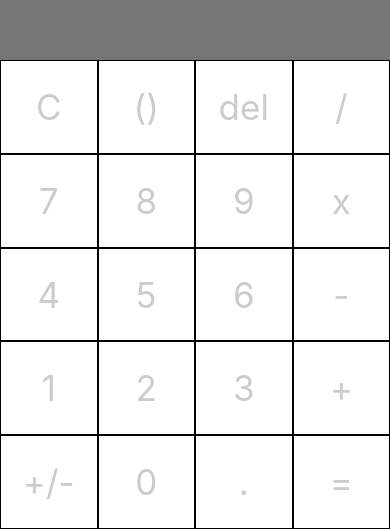
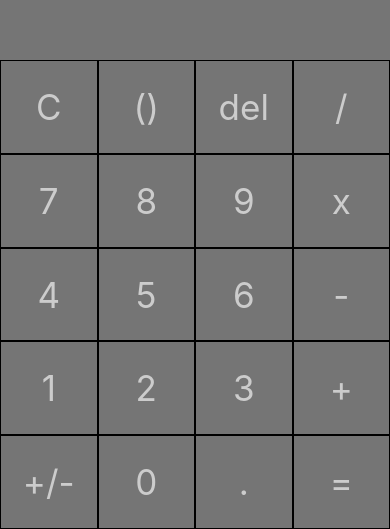
Before and after one commit to 08pixels/calculator, a React Native app: screen / in a window 390 px wide. Shown: the part 315-844 px from the top of the page. Built offline with nearby package versions, Linux system fonts and the light colour scheme.

Commit message:
add error message

```diff
--- a/src/App.js
+++ b/src/App.js
@@ -3,7 +3,6 @@ import {View, Text, StyleSheet} from 'react-native';
 import CustomButton from './CustomButton';
 
 export default class Calculator extends Component {
-
   constructor(props) {
     super(props);
 
@@ -12,42 +11,61 @@ export default class Calculator extends Component {
       ['7', '8', '9', 'x'],
       ['4', '5', '6', '-'],
       ['1', '2', '3', '+'],
-      ['+/-', '0', '.', '=']
+      ['+/-', '0', '.', '='],
     ];
 
     this.state = {
       opened: false,
       display: '',
     };
-
   }
 
   update(value) {
     this.setState({
-      display: this.getResult(this.state.display, value, this.state.opened).toString(),
-      opened: value == '()' ? !this.state.opened : this.state.opened,
-    })
+      display: this.getResult(
+        this.state.display,
+        value,
+        this.state.opened,
+      ).toString(),
+      opened: value === '()' ? !this.state.opened : this.state.opened,
+    });
   }
 
   getResult(currentDisplay, value, opened) {
-    if(value == 'C')
-      return '';
+    if (currentDisplay === 'Error') {
+      currentDisplay = '';
+    }
 
-    if(value == '='){
-      if(currentDisplay)
-        return eval(currentDisplay.replace(/x/gi, '*'));
+    if (value === 'C') {
       return '';
     }
 
-    if(value == '()') {
-      if(opened)
+    if (value === '=') {
+      if (currentDisplay) {
+        let answer = '';
+
+        try {
+          answer = eval(currentDisplay.replace(/x/gi, '*'));
+        } catch {
+          answer = 'Error';
+        }
+
+        return answer;
+      }
+      return '';
+    }
+
+    if (value === '()') {
+      if (opened) {
         return currentDisplay + ')';
+      }
       return currentDisplay + '(';
     }
 
-    if(value == 'del') {
-      if(currentDisplay.length != 0)
+    if (value === 'del') {
+      if (currentDisplay.length !== 0) {
         return currentDisplay.substr(0, currentDisplay.length - 1);
+      }
 
       return '';
     }
@@ -58,30 +76,22 @@ export default class Calculator extends Component {
   render() {
     return (
       <View style={styles.main}>
-
         <View style={styles.display}>
           <Text style={styles.text}> {this.state.display} </Text>
         </View>
 
-        { this.buttons.map(line => (
-            <View
-            key={line.join('')}
-            style={styles.container}
-            >
-              {
-                line.map(value => (
-                  <CustomButton
-                  key={value}
-                  value={value}
-                  color='757575'
-                  update={() => this.update(value)}
-                  />
-                ))
-              }
-            </View>)
-          )
-        }
-
+        {this.buttons.map(line => (
+          <View key={line.join('')} style={styles.container}>
+            {line.map(value => (
+              <CustomButton
+                key={value}
+                value={value}
+                color="#757575"
+                update={() => this.update(value)}
+              />
+            ))}
+          </View>
+        ))}
       </View>
     );
   }
@@ -103,6 +113,6 @@ const styles = StyleSheet.create({
   },
   text: {
     fontSize: 35,
-    color: '#ccc',
-  }
+    color: '#fff',
+  },
 });
```
Also changed, not shown: src/CustomButton.js (+3 -6 lines).
